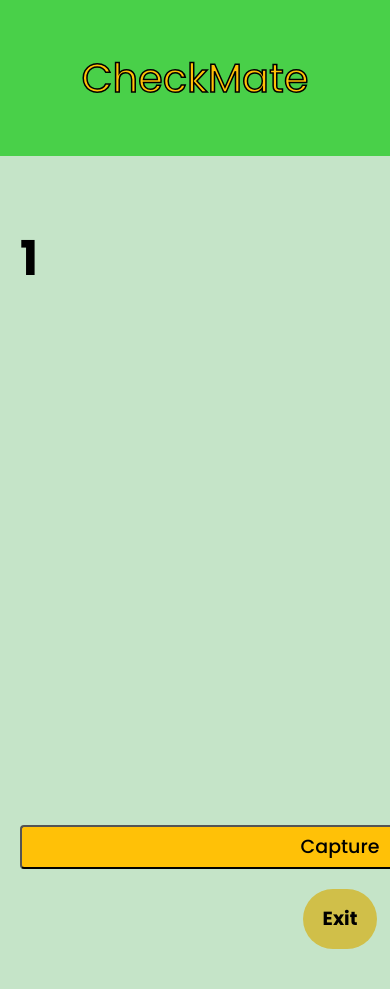
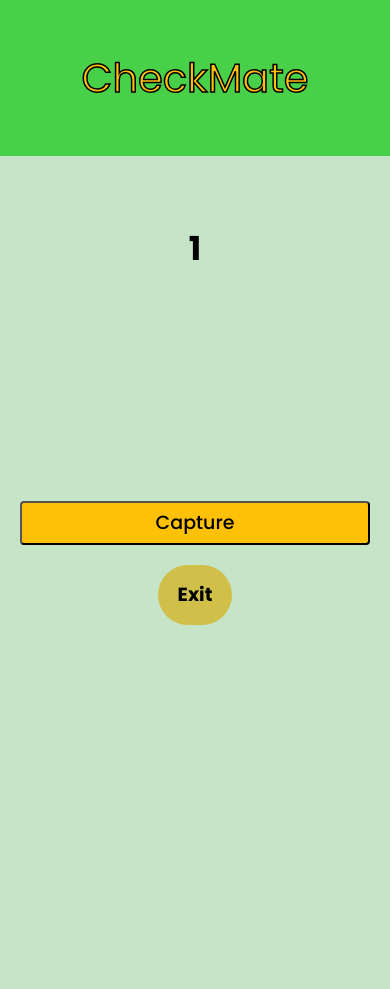
Before and after one commit to YourNewbieCoder/CheckMate, a Flask app: page /scan-test in a window 390 px wide; the page is wider, and only the part inside the window is pictured. After the commit the page ends 625 px from the top of that part, so only its background shows below. Run offline with Flask 3, Linux system fonts and the light colour scheme; a user stored in the database is signed in.

Commit message:
centered scanner and make dropdown responsive

```diff
--- a/static/css/style.css
+++ b/static/css/style.css
@@ -10,6 +10,7 @@
   --colortertiary2: #000000;
   --h1: bold 48px/60px var(--ff);
   --h2: normal 40px/50px var(--ff);
+  --h3: bold 33px/40px var(--ff);
   --h6: normal 19px/40px var(--ff);
   --p: light 16px/20px var(--ff);
 }
@@ -265,7 +266,7 @@
     font: var(--h6);
 }
 #droplist{
-    width: 30%;
+    /* width: 30%; */
     text-align: center;
     border: 1px solid #ddd;
     padding: 20px;
@@ -287,3 +288,15 @@
 th{
     background: var(--colorsecondary);
 }
+/* CSS FOR SCANNER */
+video{
+    width: 100%;
+    max-height: 600px;
+}
+.video-container{
+    margin: 0 auto;
+}
+h3{
+    text-align: center;
+    font: var(--h3);
+}
--- a/templates/scan-test.html
+++ b/templates/scan-test.html
@@ -9,9 +9,10 @@
 {% endblock %}
 
 {% block content %}
-<h1>{{ exam }}</h1>
+
 <div class="video-container">
-    <video id="video" width="640" height="480" autoplay></video>
+    <h3>{{ exam }}</h3>
+    <video id="video" autoplay></video>
     <button id="capture-btn">Capture</button>
 </div>
 <div>
```
